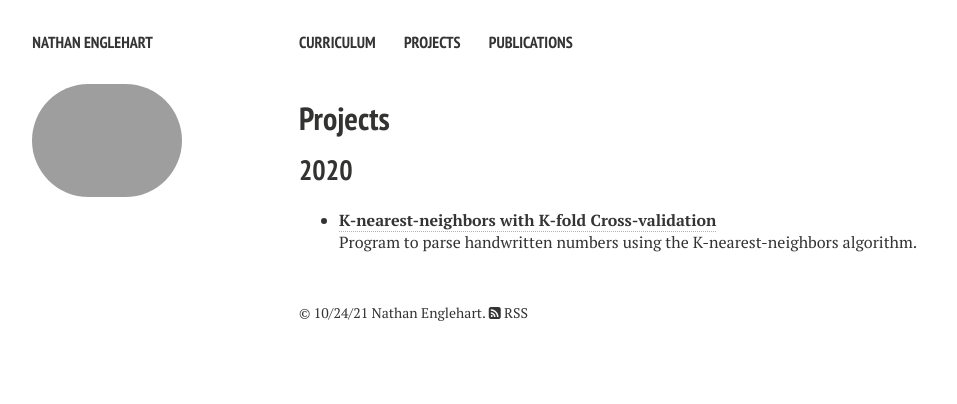
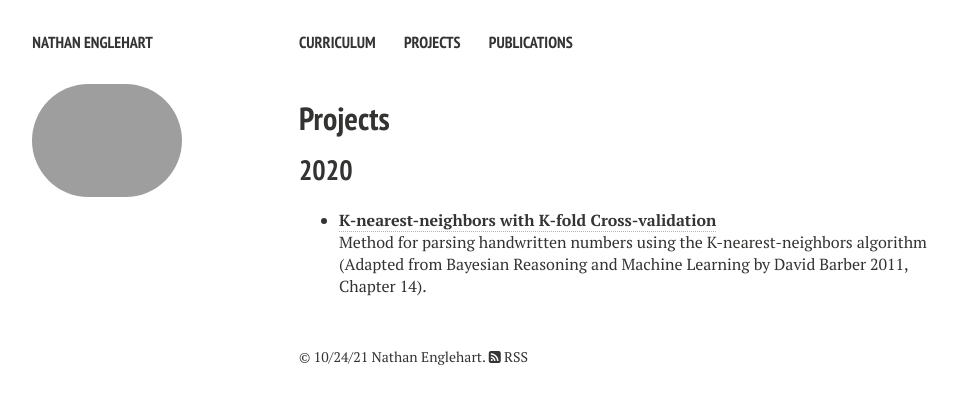
Before and after one commit to nathanenglehart/nathanenglehart.github.io, a Jekyll site: the page built from projects.md, in a window 1280 px wide. Shown: the top 404 px of the page, without its empty margins (21-978 px from the left). Built offline with Jekyll 4.4.1, drawn with Linux system fonts in a browser that asks for light colours; nearby versions of some CDN libraries.

Commit message:
Update projects.md

```diff
--- a/projects.md
+++ b/projects.md
@@ -10,4 +10,4 @@ comments: false
 ## 2020
 
 * [**K-nearest-neighbors with K-fold Cross-validation**](https://nathanenglehart.github.io/projects/knn)<br>
-Program to parse handwritten numbers using the K-nearest-neighbors algorithm.
+Method for parsing handwritten numbers using the K-nearest-neighbors algorithm (Adapted from Bayesian Reasoning and Machine Learning by David Barber 2011, Chapter 14).
```
